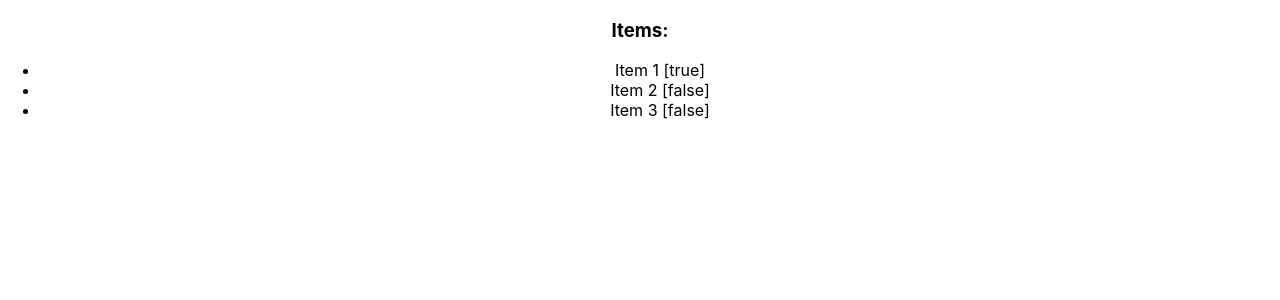
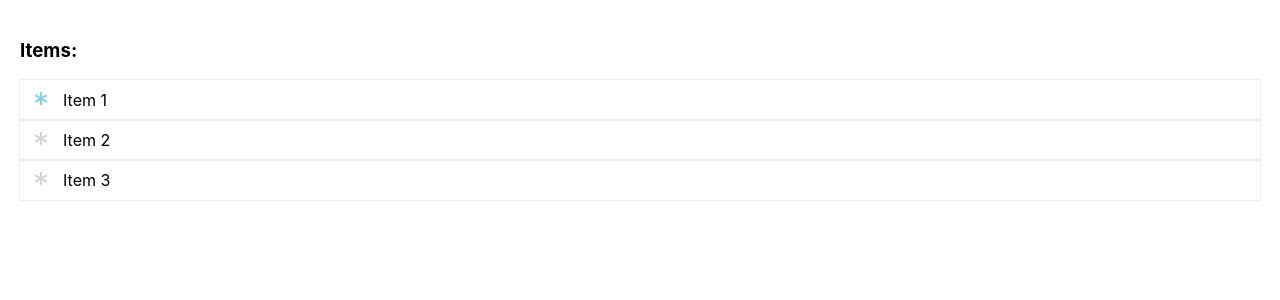
Before and after one commit to damianof/large-scale-apps-my-react-project, a React (Create React App) app in the folder my-react-app/: page / in a window 1280 px wide. Shown: the top 300 px of the page. Built offline with nearby package versions, Linux system fonts and the light colour scheme.

Commit message:
Chapter 5 - progress with unit tests

```diff
--- a/my-react-app/src/App.css
+++ b/my-react-app/src/App.css
@@ -1,38 +1,30 @@
 .App {
-  text-align: center;
+  padding: 20px;
 }
-
-.App-logo {
-  height: 40vmin;
-  pointer-events: none;
+ul {
+  padding-inline-start: 0;
 }
-
-@media (prefers-reduced-motion: no-preference) {
-  .App-logo {
-    animation: App-logo-spin infinite 20s linear;
-  }
+li.item {
+  padding: 5px;
+  outline: solid 1px #eee;
+  display: flex;
+  align-items: center;
+  height: 30px;
+  cursor: pointer;
+  transition: background-color 0.3s ease;
 }
-
-.App-header {
-  background-color: #282c34;
-  min-height: 100vh;
-  display: flex;
-  flex-direction: column;
-  align-items: center;
-  justify-content: center;
-  font-size: calc(10px + 2vmin);
-  color: white;
+li.item .name {
+  margin-left: 6px;
 }
-
-.App-link {
-  color: #61dafb;
+li.item .selected-indicator {
+  font-size: 2em;
+  line-height: 0.5em;
+  margin: 10px 8px 0 8px;
+  color: lightgray;
 }
-
-@keyframes App-logo-spin {
-  from {
-    transform: rotate(0deg);
-  }
-  to {
-    transform: rotate(360deg);
-  }
+li.item.selected .selected-indicator {
+  color: skyblue;
 }
+li.item:hover {
+  background-color: #eee;
+}
--- a/my-react-app/src/components/items/ItemsList.component.tsx
+++ b/my-react-app/src/components/items/ItemsList.component.tsx
@@ -2,6 +2,10 @@
 import React from 'react'
 // import reference to our interface
 import { ItemInterface } from '../../models/items/Item.interface'
+
+// import reference to your Item component:
+import { ItemComponent } from './children/Item.component'
+
 
 // example using class syntax
 export class ItemsListComponent extends React.Component<{
@@ -27,7 +31,7 @@ export class ItemsListComponent extends React.Component<{
         <ul>
           {
             items.map((item, index) => {
-              return <li key={index} onClick={() => this.handleItemClick(item)}>{item.name} [{String(item.selected)}]</li>
+              return <ItemComponent key={index} model={item} onItemSelect={() => this.handleItemClick(item)}></ItemComponent>
             })
           }
         </ul>
--- /dev/null
+++ b/my-react-app/src/components/items/children/Item.component.tsx
@@ -0,0 +1,40 @@
+// example using class extending component
+import React from 'react'
+// import reference to our interface
+import { ItemInterface } from '../../../models/items/Item.interface'
+
+// example using class syntax
+export class ItemComponent extends React.Component<{
+  model: ItemInterface,
+  onItemSelect: (item: ItemInterface) => void
+}> {
+  constructor(props: {
+    model: ItemInterface,
+    onItemSelect: (item: ItemInterface) => void
+  }) {
+    super(props)
+  }
+
+  get cssClass () {
+    let css = 'item'
+    if (this.props.model?.selected) {
+      css += ' selected'
+    }
+    return css.trim()
+  }
+
+  handleItemClick (item: ItemInterface) {
+    this.props.onItemSelect(item)
+  }
+
+  // <div className="name">{model.name} [{String(model.selected)}]</div>
+
+  render(): React.ReactNode {
+    const { model } = this.props
+
+    return <li className={this.cssClass} onClick={() => this.handleItemClick(model)}>
+             <div className="selected-indicator">*</div>
+             <div className="name">{model.name}</div>
+           </li>
+  }
+}
```
Also changed, not shown: 1 other file (tests, documents, lock files or other folders).
